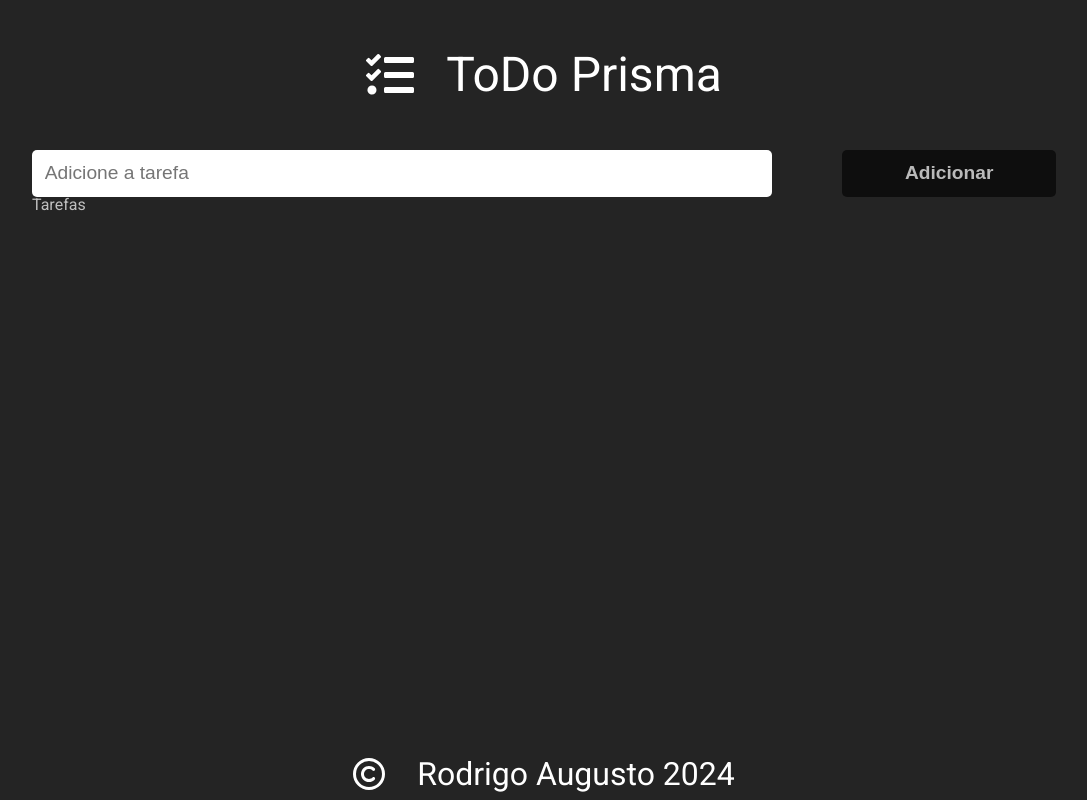
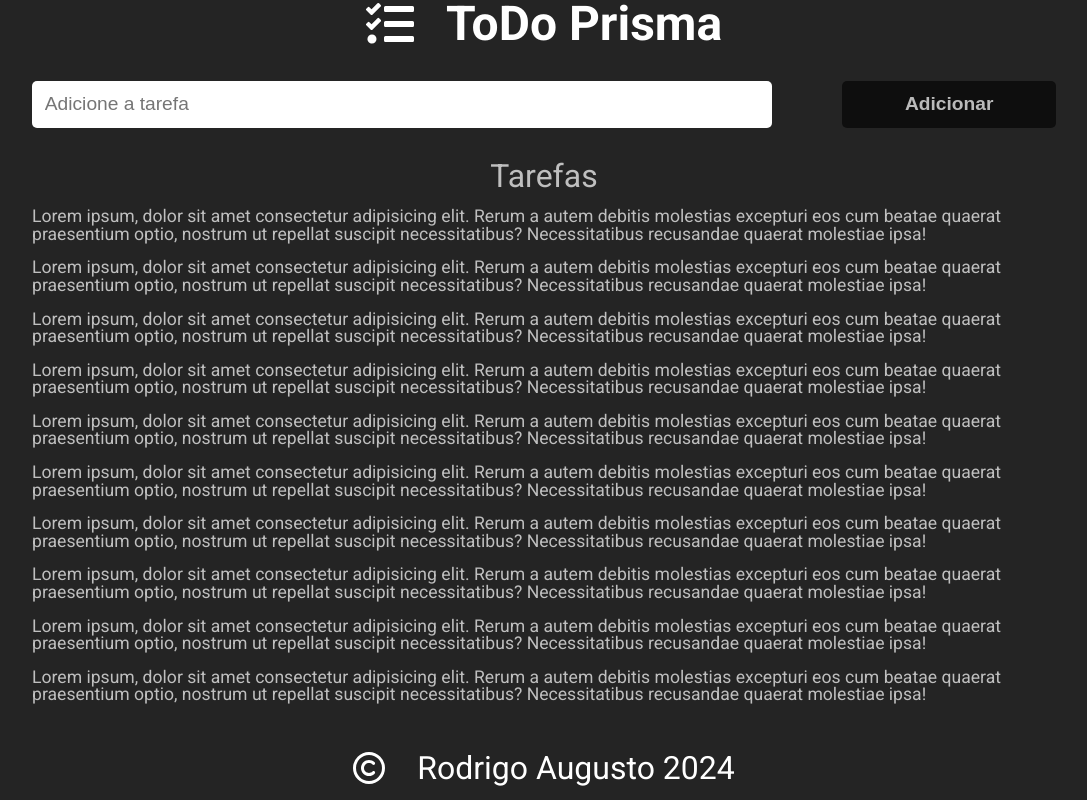
Before and after one commit to raugusto96/todo-prisma, a React (Vite) app in the folder app/: page / in a window 1280 px wide. Shown: the whole page, without its empty margins (96-1183 px from the left). Built offline with nearby package versions, Linux system fonts and the light colour scheme.

Commit message:
style: add task list style

```diff
--- a/app/src/App.styles.ts
+++ b/app/src/App.styles.ts
@@ -4,14 +4,9 @@ export const Container = styled.div`
   display: flex;
   flex-direction: column;
   align-items: center;
-  justify-content: center;
-  background-color: #242424;
   font-family: "Roboto", sans-serif;
   color: rgba(230, 230, 230, 0.8);
-  height: 100vh;
-  width: 100vw;
-  overflow: hidden;
-  margin: 0;
-  padding: 0;
-  box-sizing: border-box;
+  height: 100%;
+  width: 100%;
+  gap: 2rem;
 `;
--- a/app/src/presentation/components/footer/Footer.styles.ts
+++ b/app/src/presentation/components/footer/Footer.styles.ts
@@ -2,10 +2,8 @@ import styled from "styled-components";
 
 export const FooterWrapper = styled.footer`
   display: flex;
-  align-items: center;
+  padding: 1rem;
   justify-content: center;
-  width: 100vw;
-  height: calc(100% - 93%);
 `;
 
 export const Title = styled.h1`
--- a/app/src/presentation/components/header/Header.styles.ts
+++ b/app/src/presentation/components/header/Header.styles.ts
@@ -10,6 +10,7 @@ export const HeaderWrapper = styled.header`
 
 export const Title = styled.h1`
   display: flex;
+  font-weight: 700;
   font-size: 3rem;
   gap: 2rem;
   color: white;
--- a/app/src/presentation/components/list/List.styles.ts
+++ b/app/src/presentation/components/list/List.styles.ts
@@ -1,3 +1,31 @@
 import styled from "styled-components";
 
-export const Container = styled.div``;
+export const Container = styled.div`
+  display: flex;
+  flex-direction: column;
+  align-items: center;
+  height: 100%;
+  width: 100%;
+  gap: 1rem;
+`;
+
+export const Title = styled.h2`
+  display: flex;
+  font-size: 2rem;
+  width: 100%;
+  align-items: center;
+  justify-content: center;
+  align-self: flex-start;
+`;
+
+export const ListTasks = styled.div`
+  display: flex;
+  flex-direction: column;
+  gap: 1rem;
+  width: 100%;
+  height: calc(100% - 15%);
+`;
+
+export const Item = styled.div`
+  font-size: 1.1rem;
+`;
--- a/app/src/presentation/components/list/List.tsx
+++ b/app/src/presentation/components/list/List.tsx
@@ -1,7 +1,27 @@
-import { Container } from "./List.styles";
+import { Container, Item, ListTasks, Title } from "./List.styles";
 
 const List: React.FC = () => {
-  return <Container>Tarefas</Container>;
+  return (
+    <Container>
+      <Title>Tarefas</Title>
+      <ListTasks>
+        {[
+          "Lorem ipsum, dolor sit amet consectetur adipisicing elit. Rerum a autem debitis molestias excepturi eos cum beatae quaerat praesentium optio, nostrum ut repellat suscipit necessitatibus? Necessitatibus recusandae quaerat molestiae ipsa!",
+          "Lorem ipsum, dolor sit amet consectetur adipisicing elit. Rerum a autem debitis molestias excepturi eos cum beatae quaerat praesentium optio, nostrum ut repellat suscipit necessitatibus? Necessitatibus recusandae quaerat molestiae ipsa!",
+          "Lorem ipsum, dolor sit amet consectetur adipisicing elit. Rerum a autem debitis molestias excepturi eos cum beatae quaerat praesentium optio, nostrum ut repellat suscipit necessitatibus? Necessitatibus recusandae quaerat molestiae ipsa!",
+          "Lorem ipsum, dolor sit amet consectetur adipisicing elit. Rerum a autem debitis molestias excepturi eos cum beatae quaerat praesentium optio, nostrum ut repellat suscipit necessitatibus? Necessitatibus recusandae quaerat molestiae ipsa!",
+          "Lorem ipsum, dolor sit amet consectetur adipisicing elit. Rerum a autem debitis molestias excepturi eos cum beatae quaerat praesentium optio, nostrum ut repellat suscipit necessitatibus? Necessitatibus recusandae quaerat molestiae ipsa!",
+          "Lorem ipsum, dolor sit amet consectetur adipisicing elit. Rerum a autem debitis molestias excepturi eos cum beatae quaerat praesentium optio, nostrum ut repellat suscipit necessitatibus? Necessitatibus recusandae quaerat molestiae ipsa!",
+          "Lorem ipsum, dolor sit amet consectetur adipisicing elit. Rerum a autem debitis molestias excepturi eos cum beatae quaerat praesentium optio, nostrum ut repellat suscipit necessitatibus? Necessitatibus recusandae quaerat molestiae ipsa!",
+          "Lorem ipsum, dolor sit amet consectetur adipisicing elit. Rerum a autem debitis molestias excepturi eos cum beatae quaerat praesentium optio, nostrum ut repellat suscipit necessitatibus? Necessitatibus recusandae quaerat molestiae ipsa!",
+          "Lorem ipsum, dolor sit amet consectetur adipisicing elit. Rerum a autem debitis molestias excepturi eos cum beatae quaerat praesentium optio, nostrum ut repellat suscipit necessitatibus? Necessitatibus recusandae quaerat molestiae ipsa!",
+          "Lorem ipsum, dolor sit amet consectetur adipisicing elit. Rerum a autem debitis molestias excepturi eos cum beatae quaerat praesentium optio, nostrum ut repellat suscipit necessitatibus? Necessitatibus recusandae quaerat molestiae ipsa!",
+        ].map((el) => (
+          <Item key={el}>{el}</Item>
+        ))}
+      </ListTasks>
+    </Container>
+  );
 };
 
 export default List;
--- a/app/src/presentation/pages/task/Task.styles.ts
+++ b/app/src/presentation/pages/task/Task.styles.ts
@@ -3,6 +3,7 @@ import styled from "styled-components";
 export const Container = styled.div`
   display: flex;
   flex-direction: column;
-  height: 80%;
+  height: fit-content;
+  gap: 2rem;
   width: 80%;
 `;
--- a/app/src/reset.css
+++ b/app/src/reset.css
@@ -41,3 +41,12 @@ table {
 	border-collapse: collapse;
 	border-spacing: 0;
 }
+
+#root {
+	height: 100vh;
+	width: 100vw;
+	box-sizing: border-box;
+	display: flex;
+  background-color: #242424;
+	flex-direction: column;
+}
```
